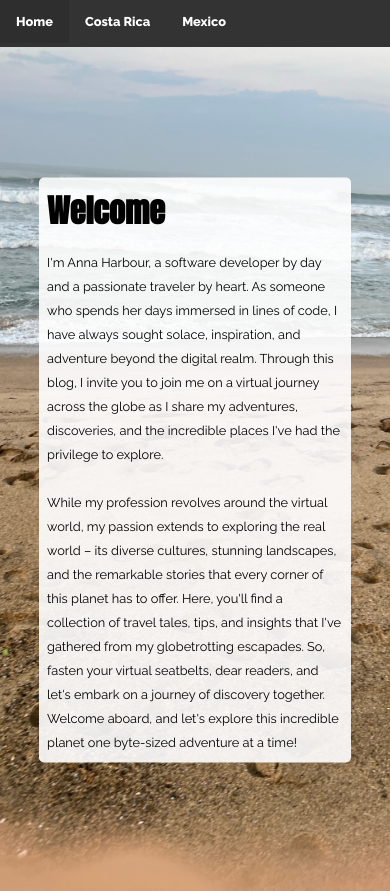
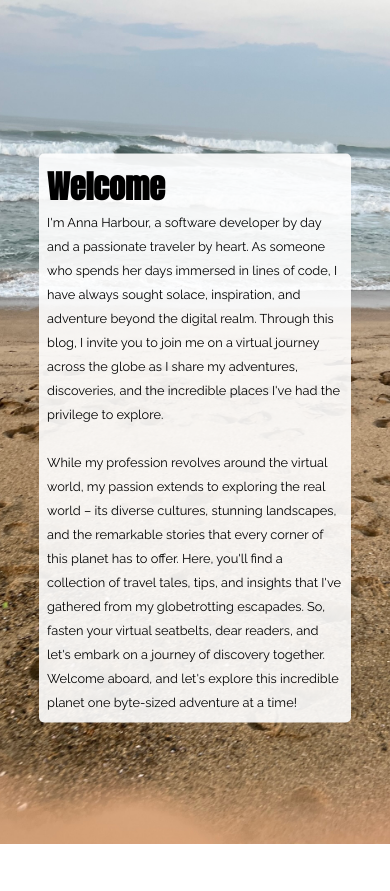
Before and after one commit to annaharbour/react-travel-blog, a React (Create React App) app: page / in a window 390 px wide. After the commit the page ends 844 px from the top, so only its background shows below. Built offline with nearby package versions, Linux system fonts and the light colour scheme.

Commit message:
Media queries

```diff
--- a/src/App.css
+++ b/src/App.css
@@ -273,22 +273,20 @@ margin: 1rem;
 @media screen and (max-width: 900px){
   h1 {
     font-size: 2rem;
+    margin: 0;
   }
 
   .text-container {
     padding: .5rem;
     font-size: .8rem;
-    margin-top: 3rem;
   }
 
   .text-container ul {
     justify-content: space-around;
     margin: .1rem;
   }
-/*
-  .text-container li {
-    display: block;
-    margin: .2rem;
-  } */
 
+  .navbar {
+    display: none;
+  }
 }
```
